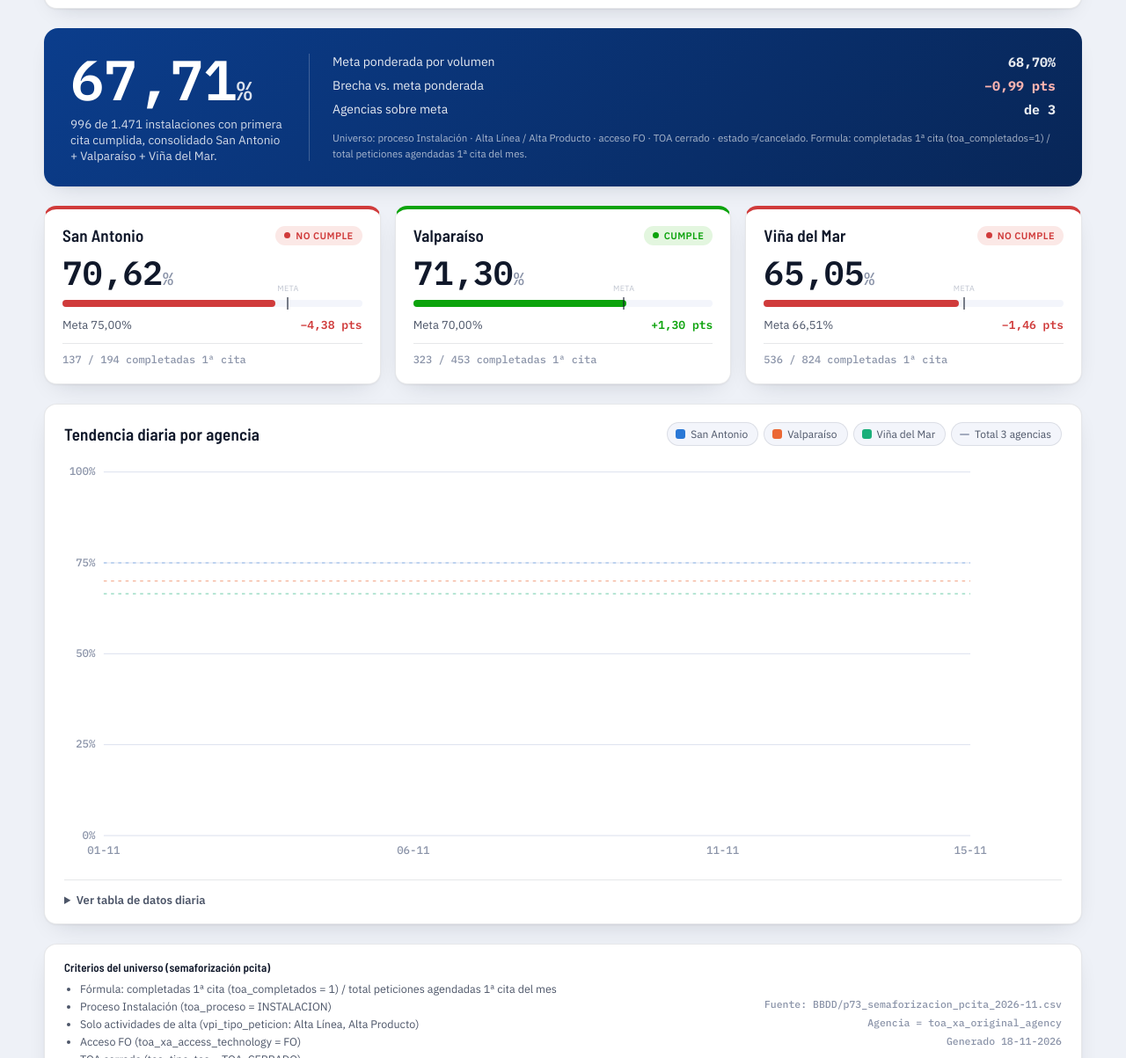
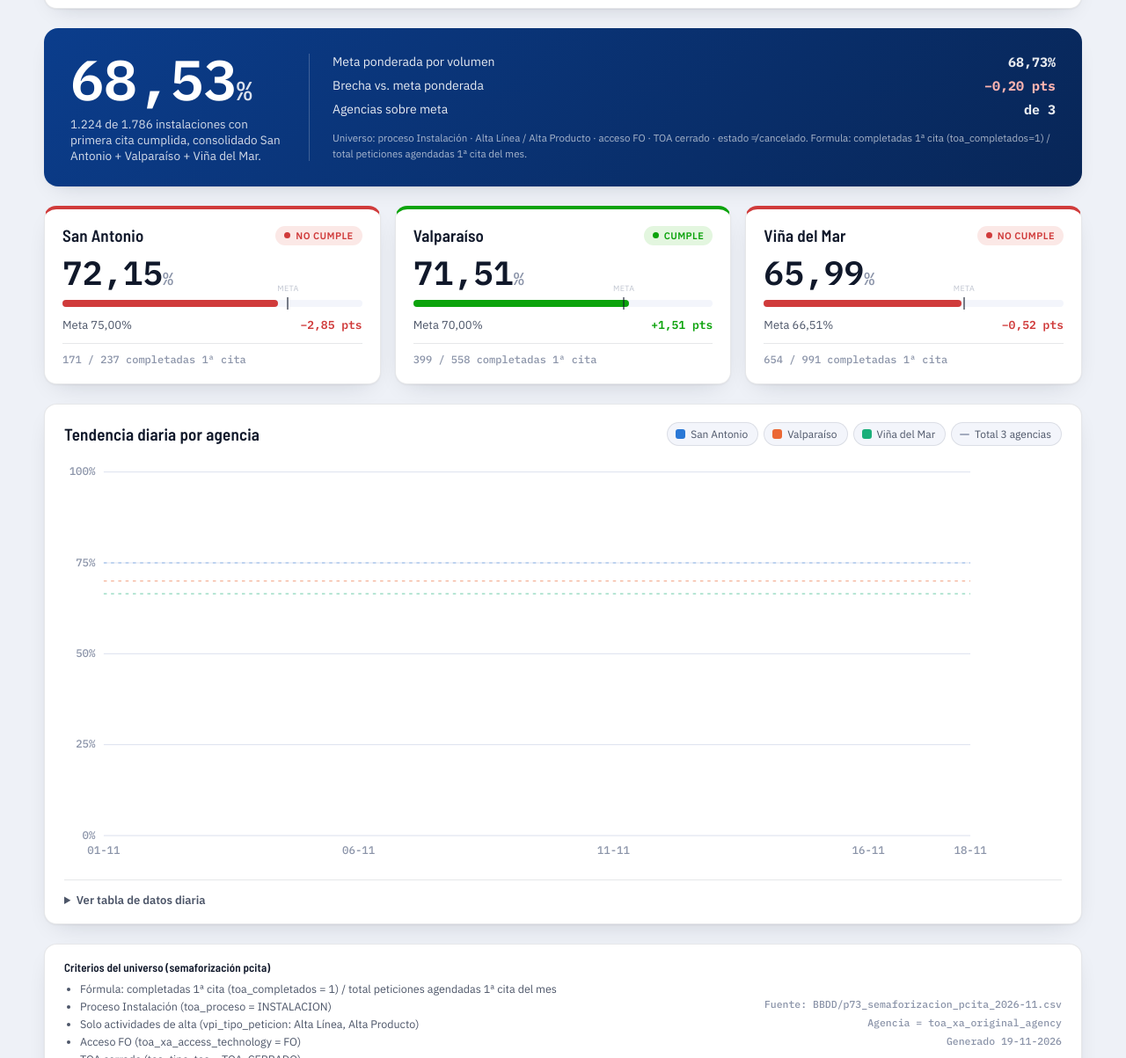
Before and after one commit to portalkpistecnicos/analisis-primera-cita, a plain HTML site: page index.html in a window 1280 px wide. Shown: the part 97-1300 px from the top of the page at 88% size. Drawn offline with Linux system fonts and the light colour scheme.

Commit message:
Actualizacion automatica 19-11-2026

```diff
--- a/index.html
+++ b/index.html
@@ -268,12 +268,12 @@
 
   <section class="hero">
     <div class="hero__figure">
-      <span class="hero__value">67,71<small>%</small></span>
-      <span class="hero__caption">996 de 1.471 instalaciones con primera cita cumplida, consolidado San Antonio + Valparaíso + Viña del Mar.</span>
+      <span class="hero__value">68,53<small>%</small></span>
+      <span class="hero__caption">1.224 de 1.786 instalaciones con primera cita cumplida, consolidado San Antonio + Valparaíso + Viña del Mar.</span>
     </div>
     <div class="hero__meta">
-            <div class="hero__meta-row"><span>Meta ponderada por volumen</span><strong class="mono">68,70%</strong></div>
-      <div class="hero__meta-row"><span>Brecha vs. meta ponderada</span><strong class="mono neg">−0,99 pts</strong></div>
+            <div class="hero__meta-row"><span>Meta ponderada por volumen</span><strong class="mono">68,73%</strong></div>
+      <div class="hero__meta-row"><span>Brecha vs. meta ponderada</span><strong class="mono neg">−0,20 pts</strong></div>
       <div class="hero__meta-row"><span>Agencias sobre meta</span><strong class="mono"> de 3</strong></div>
       <p class="hero__note">Universo: proceso Instalación · Alta Línea / Alta Producto · acceso FO · TOA cerrado · estado ≠ cancelado. Formula: completadas 1ª cita (toa_completados=1) / total peticiones agendadas 1ª cita del mes.</p>
     </div>
@@ -285,13 +285,13 @@
         <h2>San Antonio</h2>
         <span class="chip chip--bad">No cumple</span>
       </div>
-      <div class="card__figure">70,62<small>%</small></div>
+      <div class="card__figure">72,15<small>%</small></div>
       <div class="card__bar">
-        <div class="card__bar-fill" style="width:71.00%"></div>
+        <div class="card__bar-fill" style="width:72.00%"></div>
         <div class="card__bar-target" style="left:75.00%"></div>
       </div>
-      <div class="card__stats"><span>Meta 75,00%</span><span class="delta neg">−4,38 pts</span></div>
-      <div class="card__count">137 / 194 completadas 1ª cita</div>
+      <div class="card__stats"><span>Meta 75,00%</span><span class="delta neg">−2,85 pts</span></div>
+      <div class="card__count">171 / 237 completadas 1ª cita</div>
     </article>
 
     <article class="card card--good">
@@ -299,13 +299,13 @@
         <h2>Valparaíso</h2>
         <span class="chip chip--good">Cumple</span>
       </div>
-      <div class="card__figure">71,30<small>%</small></div>
+      <div class="card__figure">71,51<small>%</small></div>
       <div class="card__bar">
-        <div class="card__bar-fill" style="width:71.00%"></div>
+        <div class="card__bar-fill" style="width:72.00%"></div>
         <div class="card__bar-target" style="left:70.00%"></div>
       </div>
-      <div class="card__stats"><span>Meta 70,00%</span><span class="delta pos">+1,30 pts</span></div>
-      <div class="card__count">323 / 453 completadas 1ª cita</div>
+      <div class="card__stats"><span>Meta 70,00%</span><span class="delta pos">+1,51 pts</span></div>
+      <div class="card__count">399 / 558 completadas 1ª cita</div>
     </article>
 
     <article class="card">
@@ -313,13 +313,13 @@
         <h2>Viña del Mar</h2>
         <span class="chip chip--bad">No cumple</span>
       </div>
-      <div class="card__figure">65,05<small>%</small></div>
+      <div class="card__figure">65,99<small>%</small></div>
       <div class="card__bar">
-        <div class="card__bar-fill" style="width:65.00%"></div>
+        <div class="card__bar-fill" style="width:66.00%"></div>
         <div class="card__bar-target" style="left:66.51%"></div>
       </div>
-      <div class="card__stats"><span>Meta 66,51%</span><span class="delta neg">−1,46 pts</span></div>
-      <div class="card__count">536 / 824 completadas 1ª cita</div>
+      <div class="card__stats"><span>Meta 66,51%</span><span class="delta neg">−0,52 pts</span></div>
+      <div class="card__count">654 / 991 completadas 1ª cita</div>
     </article>
   </section>
 
@@ -360,7 +360,7 @@
     <div class="footer__meta">
       <span>Fuente: BBDD/p73_semaforizacion_pcita_2026-11.csv</span>
       <span>Agencia = toa_xa_original_agency</span>
-      <span>Generado 18-11-2026</span>
+      <span>Generado 19-11-2026</span>
     </div>
   </footer>
 
@@ -370,17 +370,17 @@
 
 <script>
 (function(){
-  var dates = ["01-11","02-11","03-11","04-11","05-11","06-11","07-11","08-11","09-11","10-11","11-11","12-11","13-11","14-11","15-11"];
+  var dates = ["01-11","02-11","03-11","04-11","05-11","06-11","07-11","08-11","09-11","10-11","11-11","12-11","13-11","14-11","15-11","16-11","17-11","18-11"];
 
   var series = [
     { key:"sa", name:"San Antonio", color:"var(--series-sa)", meta:75.00,
-      data:[null,null,null,null,null,null,null,null,null,null,null,null,null,null,null] },
+      data:[null,null,null,null,null,null,null,null,null,null,null,null,null,null,null,null,null,null] },
     { key:"vp", name:"Valparaíso", color:"var(--series-vp)", meta:70.00,
-      data:[null,null,null,null,null,null,null,null,null,null,null,null,null,null,null] },
+      data:[null,null,null,null,null,null,null,null,null,null,null,null,null,null,null,null,null,null] },
     { key:"vm", name:"Viña del Mar", color:"var(--series-vm)", meta:66.51,
-      data:[null,null,null,null,null,null,null,null,null,null,null,null,null,null,null] },
+      data:[null,null,null,null,null,null,null,null,null,null,null,null,null,null,null,null,null,null] },
     { key:"total", name:"Total 3 agencias", color:"var(--series-total)", meta:null, muted:true,
-      data:[null,null,null,null,null,null,null,null,null,null,null,null,null,null,null] }
+      data:[null,null,null,null,null,null,null,null,null,null,null,null,null,null,null,null,null,null] }
   ];
 
   function fmt(v){ if(v===null||v===undefined) return "—"; return v.toFixed(2).replace(".", ","); }
```
